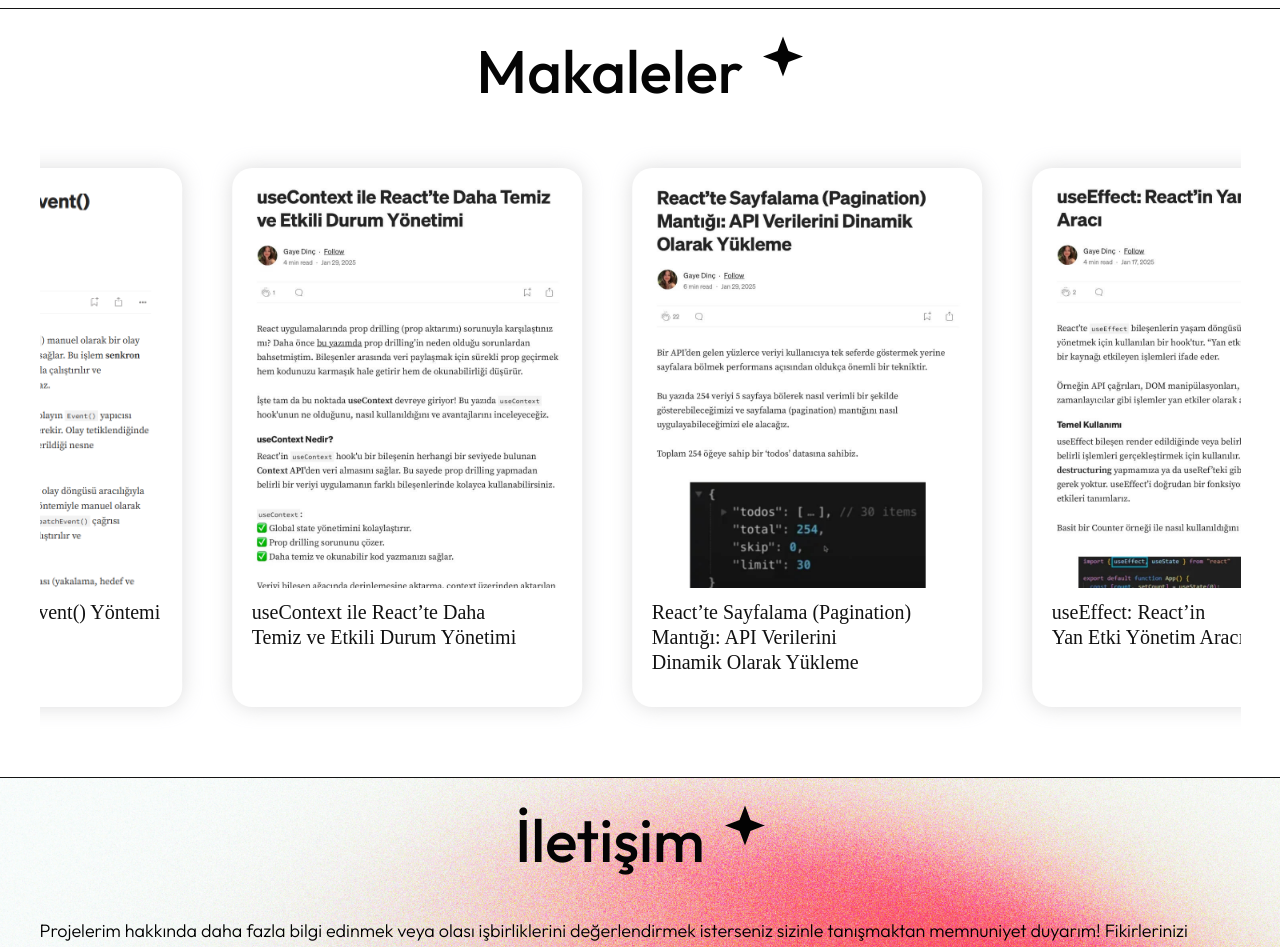
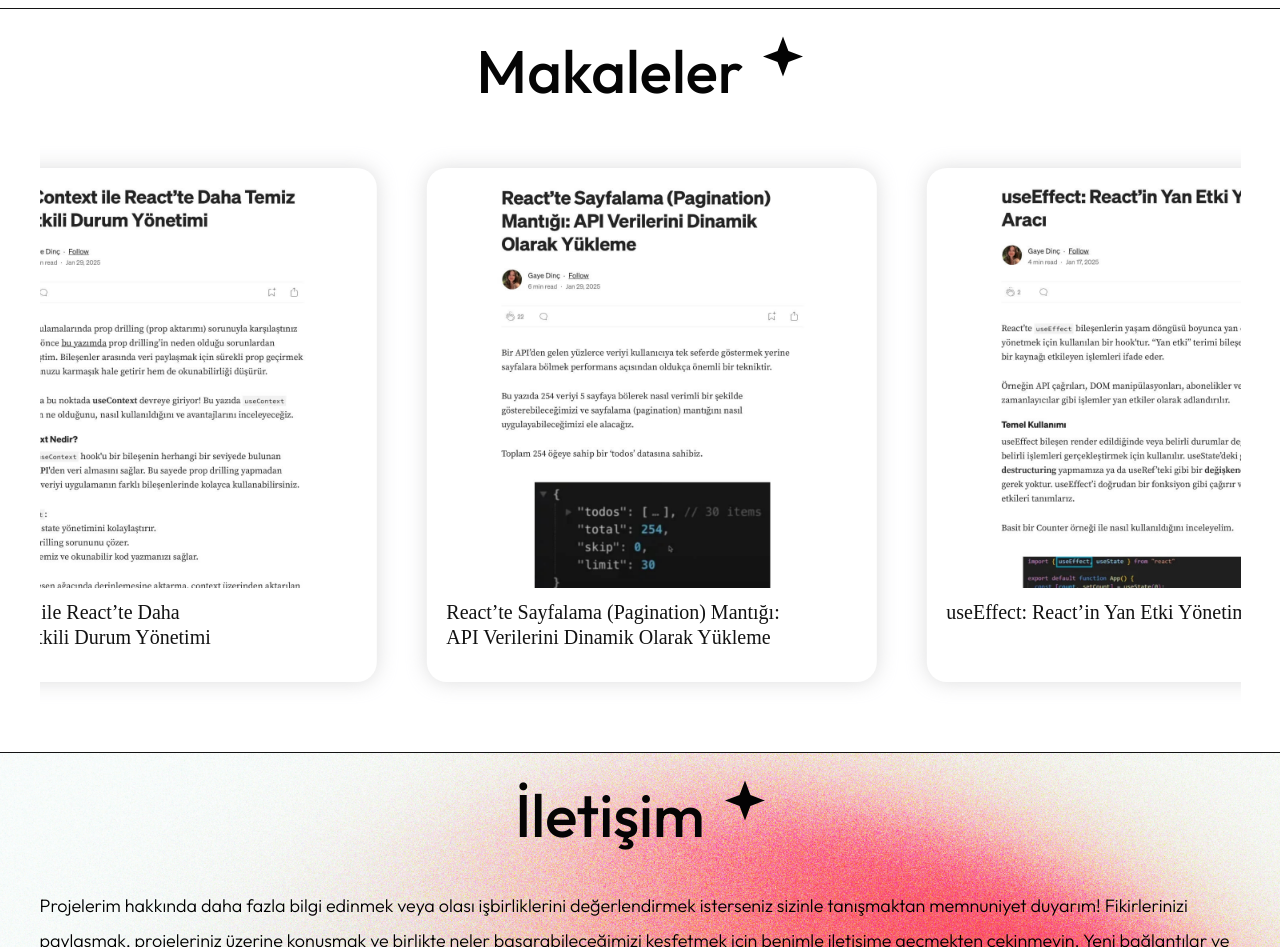
Before and after one commit to gayedinc/my-portfolio, a React (Vite) app: page / in a window 1280 px wide. Shown: the part 7580-8527 px from the top of the page. Built offline with nearby package versions, Linux system fonts and the light colour scheme.

Commit message:
articles animasyon hızı ayarlama ve boyut ayarlama

```diff
--- a/src/assets/css/main.css
+++ b/src/assets/css/main.css
@@ -504,21 +504,29 @@ body {
 }
 
 .articles-item {
-  min-width: 250px;
+  width: 350px;
   scroll-snap-align: center;
-}
+  position: relative;
 
-.articles-item {
-  position: relative;
-}
+  img {
+    width: 100%;
+    height: 400px;
+    object-fit: cover;
+    cursor: pointer;
+    border-radius: 8px;
+    transition: opacity 0.3s ease, filter 0.3s ease;
+  }
 
-.articles-item img {
-  width: 100%;
-  height: 400px;
-  object-fit: cover;
-  cursor: pointer;
-  border-radius: 8px;
-  transition: opacity 0.3s ease, filter 0.3s ease;
+  h3 {
+    font-family: Satoshi;
+    font-weight: 500;
+    font-size: 20px;
+    line-height: 25px;
+    letter-spacing: 0px;
+    margin-block: 12px;
+    color: #121212;
+  }
+
 }
 
 .articles-item a, .articles-item-link a {
@@ -562,7 +570,8 @@ body {
   display: flex;
   gap: 50px;
   padding-block: 40px;
-  animation: scroll 8s linear infinite;
+  width: max-content;
+  animation: scroll 90s linear infinite;
 }
 
 @keyframes scroll {
@@ -627,16 +636,6 @@ body {
   display: flex;
   align-items: center;
   gap: 10px;
-}
-
-.articles-item h3 {
-  font-family: Satoshi;
-  font-weight: 500;
-  font-size: 20px;
-  line-height: 25px;
-  letter-spacing: 0px;
-  margin-block: 12px;
-  color: #121212;
 }
 
 .project-item, .articles-item {
@@ -780,10 +779,6 @@ body {
 /* Tablet Start */
 
 @media (width >= 768px) {
-
-  .slider-track {
-    animation: scroll 20s linear infinite;
-  }
 
   body {
     padding-top: 132px;
@@ -994,7 +989,7 @@ body {
   }
 
   .articles-item {
-    min-width: 350px;
+    width: 450px;
   }
 
   .cv {
@@ -1155,7 +1150,7 @@ body {
   }
 
   .articles-item {
-    min-width: 450px;
+    width: 480px;
   }
 
   .contact-content {
```
